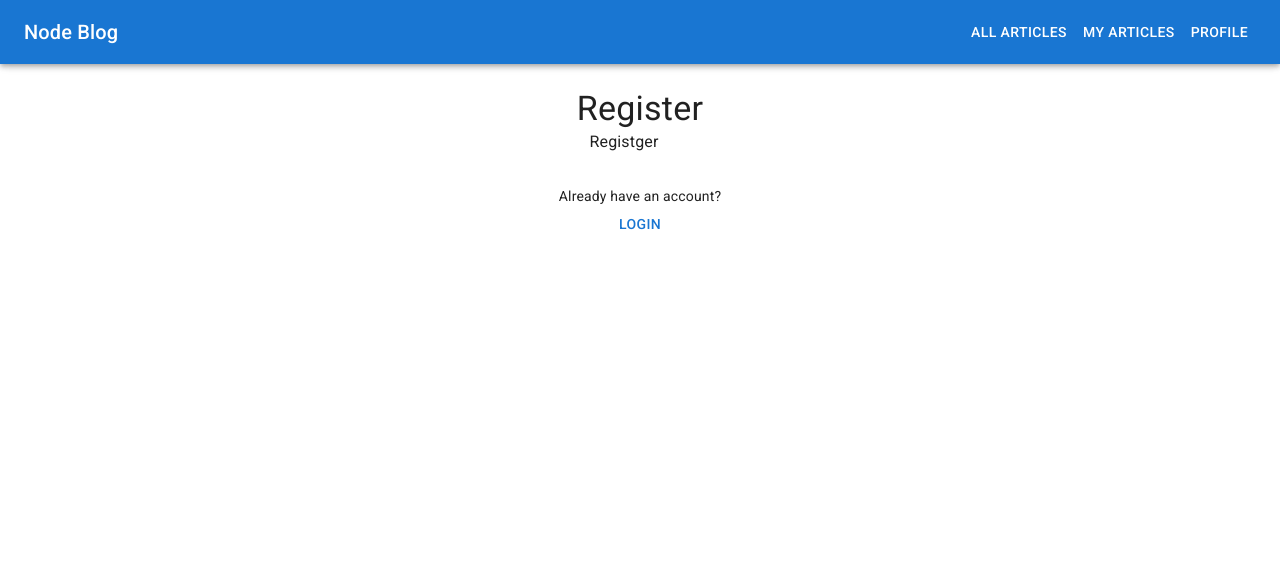
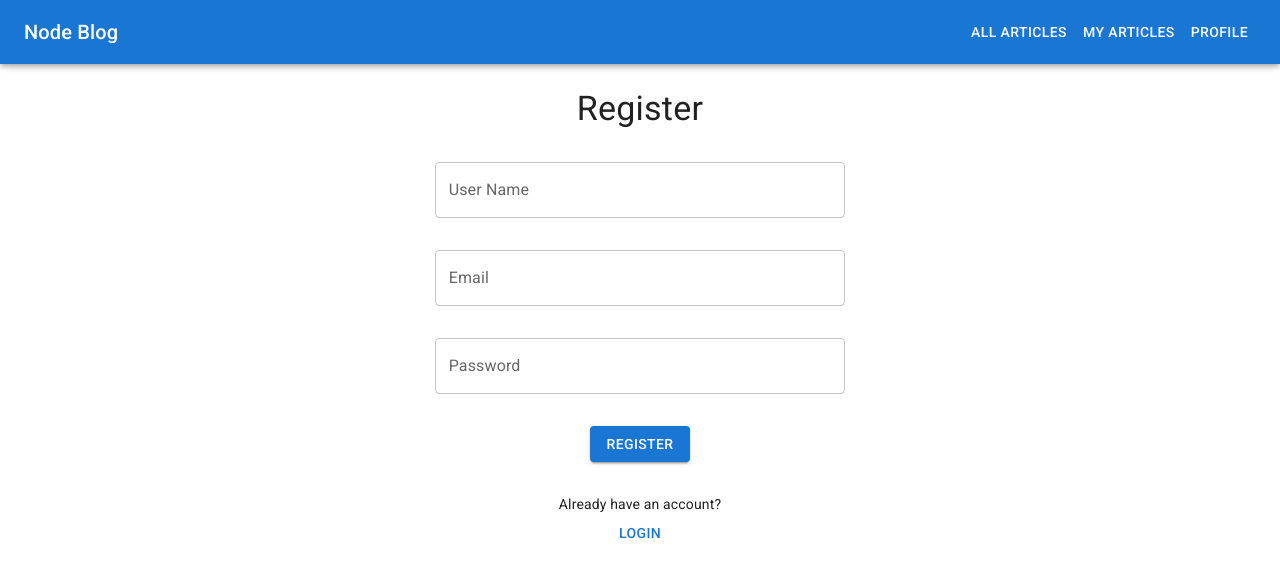
Before and after one commit to PecheritsaAleksey/flow-dev-school-lessons, a React (Vite) app in the folder Module6/: page /login in a window 1280 px wide. Both pictures are taken after a click on the button "REGISTER". Shown: the top 578 px of the page. Built offline with nearby package versions, Linux system fonts and the light colour scheme.

Commit message:
lesson 6-17

```diff
--- a/Module6/package.json
+++ b/Module6/package.json
@@ -18,6 +18,7 @@
     "axios": "^1.6.2",
     "react": "^18.2.0",
     "react-dom": "^18.2.0",
+    "react-hook-form": "^7.49.3",
     "react-router-dom": "^6.20.1"
   },
   "devDependencies": {
--- a/Module6/src/Components/Auth/AuthWrapper.jsx
+++ b/Module6/src/Components/Auth/AuthWrapper.jsx
@@ -24,7 +24,7 @@ const AuthWrapper = () => {
         md={6}
         lg={4}
       >
-        {type === "login" ? <Login /> : <Registger />}
+        <Grid item width={"100%"}>{type === "login" ? <Login /> : <Registger />}</Grid>
         <Grid container item flexDirection={"column"} alignItems={"center"}>
           <Grid item>
             <Typography variant="body2">
--- a/Module6/src/Components/Auth/Login.jsx
+++ b/Module6/src/Components/Auth/Login.jsx
@@ -1,19 +1,55 @@
 import { Button, Grid, TextField } from "@mui/material";
 import React from "react";
+import { useForm } from "react-hook-form";
 
 const Login = () => {
+  const {
+    register,
+    handleSubmit,
+    formState: { errors },
+  } = useForm();
+
+  const onLoginHandler = (data) => {
+    console.log(data);
+  };
+
   return (
-    <>
-      <Grid item width={"100%"}>
-        <TextField label="Email" sx={{ width: "100%" }} />
+    <form onSubmit={handleSubmit(onLoginHandler)}>
+      <Grid container spacing={4} justifyContent={"center"}>
+        <Grid item width={"100%"}>
+          <TextField
+            label="Email"
+            sx={{ width: "100%" }}
+            {...register("email", {
+              required: "Email is required",
+              pattern: {
+                value: /^[A-Z0-9._%+-]+@[A-Z0-9.-]+\.[A-Z]{2,}$/i,
+                message: "Invalid email address",
+              },
+            })}
+            error={!!errors.email}
+            helperText={errors.email?.message}
+          />
+        </Grid>
+        <Grid item width={"100%"}>
+          <TextField
+            label="Password"
+            type="password"
+            sx={{ width: "100%" }}
+            {...register("password", {
+              required: "Password is required",
+            })}
+            error={!!errors.password}
+            helperText={errors.password?.message}
+          />
+        </Grid>
+        <Grid item>
+          <Button type="submit" variant="contained">
+            Login
+          </Button>
+        </Grid>
       </Grid>
-      <Grid item width={"100%"}>
-        <TextField label="Password" sx={{ width: "100%" }} />
-      </Grid>
-      <Grid item>
-        <Button variant="contained">Login</Button>
-      </Grid>
-    </>
+    </form>
   );
 };
 
--- a/Module6/src/Components/Auth/Registger.jsx
+++ b/Module6/src/Components/Auth/Registger.jsx
@@ -1,7 +1,75 @@
+import { Button, Grid, TextField } from "@mui/material";
 import React from "react";
+import { useForm } from "react-hook-form";
 
-const Registger = () => {
-  return <div>Registger</div>;
+const Register = () => {
+  const {
+    register,
+    handleSubmit,
+    formState: { errors },
+  } = useForm();
+
+  const onRegisterHandler = (data) => {
+    console.log(data);
+  };
+
+  return (
+    <form onSubmit={handleSubmit(onRegisterHandler)}>
+      <Grid container spacing={4} justifyContent={"center"}>
+        <Grid item width={"100%"}>
+          <TextField
+            label="User Name"
+            sx={{ width: "100%" }}
+            {...register("name", {
+              required: "Email is required",
+              minLength: {
+                value: 5,
+                message: "Name must be at least 5 characters",
+              },
+            })}
+            error={!!errors.name}
+            helperText={errors.name?.message}
+          />
+        </Grid>
+        <Grid item width={"100%"}>
+          <TextField
+            label="Email"
+            sx={{ width: "100%" }}
+            {...register("email", {
+              required: "Email is required",
+              pattern: {
+                value: /^[A-Z0-9._%+-]+@[A-Z0-9.-]+\.[A-Z]{2,}$/i,
+                message: "Invalid email address",
+              },
+            })}
+            error={!!errors.email}
+            helperText={errors.email?.message}
+          />
+        </Grid>
+        <Grid item width={"100%"}>
+          <TextField
+            label="Password"
+            type="password"
+            sx={{ width: "100%" }}
+            {...register("password", {
+              required: "Password is required",
+              minLength: {
+                value: 6,
+                message: "Password must be at least 6 characters",
+              },
+            })}
+            error={!!errors.password}
+            helperText={errors.password?.message}
+          />
+        </Grid>
+        <Grid item>
+          <Button type="submit" variant="contained">
+            Register
+          </Button>
+        </Grid>
+      </Grid>
+    </form>
+  );
 };
 
-export default Registger;
+export default Register;
```
Also changed, not shown: 1 other file (tests, documents, lock files or other folders).
